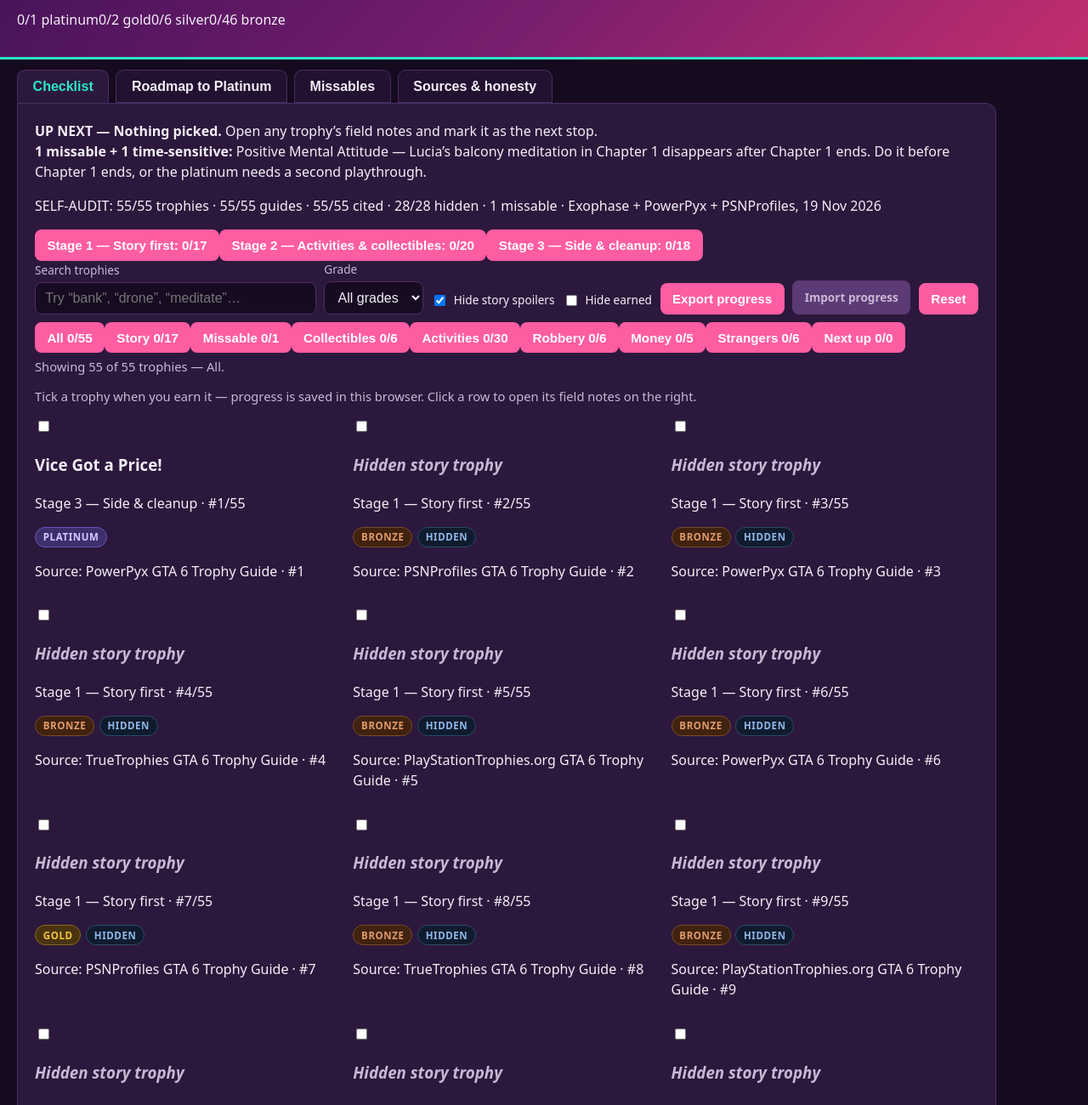
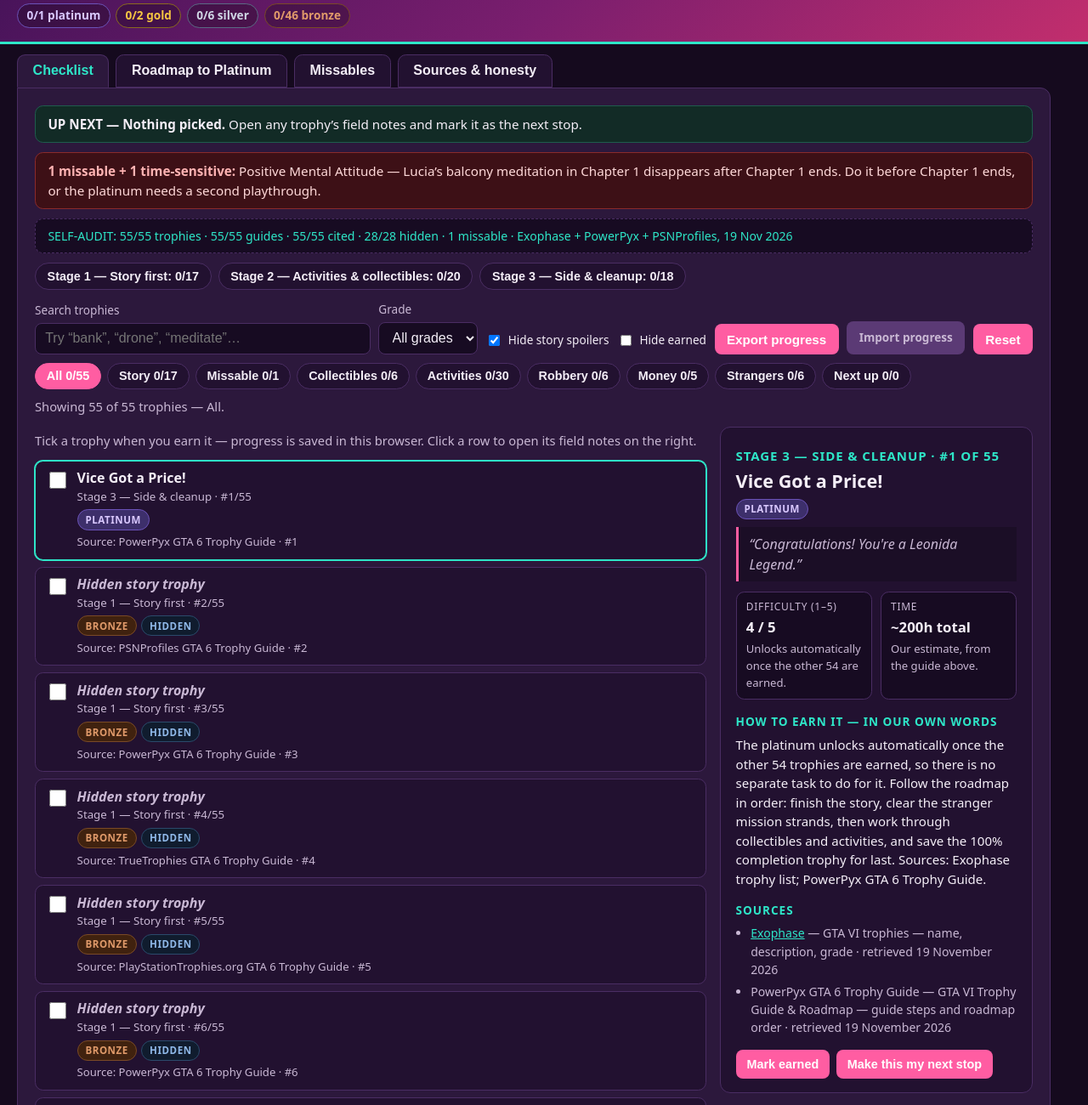
Before and after one commit to bangfadli121-arch/gta6-trophy-guide-01-entry, a plain HTML site: page app/index.html in a window 1280 px wide. Shown: the part 180-1480 px from the top of the page at 85% size. Drawn offline with Linux system fonts and the light colour scheme.

Commit message:
Leonida Trophy Guide v2: app/style.css

```diff
--- a/app/style.css
+++ b/app/style.css
@@ -32,16 +32,48 @@ body {
 .progress-line { display: flex; justify-content: space-between; font-weight: 700; }
 .progress-bar { height: 0.7rem; background: rgba(0,0,0,0.4); border-radius: 999px; overflow: hidden; margin-top: 0.3rem; }
 #progressFill { height: 100%; width: 0%; background: linear-gradient(90deg, var(--accent-2), var(--accent)); transition: width 0.3s; }
-.grade-line { margin: 0.45rem 0 0; color: var(--ink-dim); font-size: 0.9rem; }
-.tabs { display: flex; gap: 0.5rem; padding: 0.75rem 1.25rem 0; }
+.grade-chips { display: flex; flex-wrap: wrap; gap: 0.4rem; margin: 0.55rem 0 0; }
+.grade-chip {
+  font-size: 0.85rem; font-weight: 700; border-radius: 999px; padding: 0.2rem 0.65rem;
+  border: 1px solid var(--line); color: var(--ink-dim); background: rgba(0,0,0,0.25);
+}
+.grade-chip.platinum { color: #d9c8ff; border-color: #6b52b8; }
+.grade-chip.gold { color: var(--gold); border-color: #8a6a1f; }
+.grade-chip.silver { color: var(--silver); border-color: #5a6a84; }
+.grade-chip.bronze { color: var(--bronze); border-color: #7a4a26; }
+.tabs { display: flex; flex-wrap: wrap; gap: 0.5rem; padding: 0.75rem 1.25rem 0; }
 .tab {
   background: var(--panel); color: var(--ink); border: 1px solid var(--line);
   border-radius: 0.6rem 0.6rem 0 0; padding: 0.6rem 1.1rem; font-size: 1rem; cursor: pointer;
 }
 .tab.active { background: var(--panel-2); border-bottom-color: var(--panel-2); color: var(--accent-2); font-weight: 700; }
 main { padding: 0 1.25rem 2rem; }
-.panel { background: var(--panel-2); border: 1px solid var(--line); border-radius: 0 0.75rem 0.75rem 0.75rem; padding: 1.25rem; max-width: 72rem; }
+.panel { background: var(--panel-2); border: 1px solid var(--line); border-radius: 0 0.75rem 0.75rem 0.75rem; padding: 1.25rem; max-width: 76rem; }
 .hidden { display: none; }
+
+/* Checklist header blocks: Next Up, missable banner, self-audit, stages. */
+.nextup {
+  background: #122b26; border: 1px solid #1f5c4d; border-radius: 0.6rem;
+  padding: 0.6rem 0.9rem; margin-bottom: 0.7rem; font-size: 0.95rem;
+}
+.nextup button { padding: 0.3rem 0.6rem; font-size: 0.85rem; margin-left: 0.4rem; }
+.missable-banner {
+  background: #3d1016; border: 1px solid #8a2b2b; border-radius: 0.6rem;
+  padding: 0.6rem 0.9rem; margin-bottom: 0.7rem; font-size: 0.95rem; color: #ffd9d9;
+}
+.missable-banner strong { color: #ffb3b3; }
+.audit-strip {
+  background: #170b22; border: 1px dashed var(--line); border-radius: 0.6rem;
+  padding: 0.55rem 0.9rem; margin: 0 0 0.7rem; font-size: 0.88rem; color: var(--accent-2);
+}
+.stage-chips { display: flex; flex-wrap: wrap; gap: 0.5rem; margin-bottom: 0.8rem; }
+.stage-chip {
+  background: var(--panel); color: var(--ink); border: 1px solid var(--line);
+  border-radius: 999px; padding: 0.45rem 0.85rem; font-size: 0.9rem; cursor: pointer; font-weight: 600;
+}
+.stage-chip.active { background: var(--accent-2); color: #08231d; border-color: var(--accent-2); }
+
+/* Controls + filter pills. */
 .controls { display: flex; flex-wrap: wrap; gap: 0.6rem; align-items: end; margin-bottom: 0.6rem; }
 .controls label { display: flex; flex-direction: column; gap: 0.25rem; font-size: 0.85rem; color: var(--ink-dim); }
 .controls label.check { flex-direction: row; align-items: center; gap: 0.4rem; color: var(--ink); padding-bottom: 0.4rem; }
@@ -57,17 +89,34 @@ button, .importBtn {
 .importBtn { background: #5b3a75; }
 button:hover, .importBtn:hover { filter: brightness(1.15); }
 .importBtn input { display: none; }
+.pills { display: flex; flex-wrap: wrap; gap: 0.45rem; margin-bottom: 0.6rem; }
+.pill {
+  background: var(--panel); color: var(--ink); border: 1px solid var(--line);
+  border-radius: 999px; padding: 0.4rem 0.8rem; font-size: 0.9rem; font-weight: 600;
+}
+.pill.active { background: var(--accent); border-color: var(--accent); color: #fff; }
 .hint, .count-line { color: var(--ink-dim); font-size: 0.92rem; margin: 0.3rem 0 0.8rem; }
-.list { display: grid; grid-template-columns: repeat(auto-fill, minmax(21rem, 1fr)); gap: 0.8rem; }
-.card {
-  background: var(--panel); border: 1px solid var(--line); border-radius: 0.75rem;
-  padding: 0.75rem; display: flex; flex-direction: column; gap: 0.4rem;
+
+/* Two columns: checklist rows left, detail panel right (always visible). */
+.checklist-cols { display: grid; grid-template-columns: minmax(0, 1fr) 23rem; gap: 1rem; align-items: start; }
+.list { display: flex; flex-direction: column; gap: 0.5rem; }
+.row {
+  display: flex; gap: 0.6rem; align-items: flex-start;
+  background: var(--panel); border: 1px solid var(--line); border-radius: 0.6rem;
+  padding: 0.6rem 0.75rem; cursor: pointer;
 }
-.card.earned { border-color: var(--accent-2); }
-.card-head { display: flex; gap: 0.6rem; align-items: flex-start; }
-.card-head input { width: 1.25rem; height: 1.25rem; margin-top: 0.15rem; accent-color: var(--accent-2); flex: none; }
-.card h3 { margin: 0; font-size: 1.05rem; line-height: 1.25; }
-.card .desc { margin: 0; color: var(--ink-dim); font-size: 0.93rem; }
+.row:hover { border-color: var(--accent-2); }
+.row.selected { border-color: var(--accent-2); box-shadow: 0 0 0 1px var(--accent-2); }
+.row.earned { border-color: #1f5c4d; }
+.row input[type="checkbox"] { width: 1.25rem; height: 1.25rem; margin-top: 0.15rem; accent-color: var(--accent-2); flex: none; }
+.row-body { flex: 1; min-width: 0; }
+.row h3 { margin: 0; font-size: 1rem; line-height: 1.3; }
+.row-meta { margin: 0.1rem 0 0.3rem; color: var(--ink-dim); font-size: 0.83rem; }
+.row-source { margin: 0.3rem 0 0; color: var(--ink-dim); font-size: 0.82rem; }
+.nextup-star { color: var(--accent-2); font-size: 0.8rem; }
+.spoiler-note { color: var(--ink-dim); font-style: italic; }
+
+/* Badges. */
 .badges { display: flex; flex-wrap: wrap; gap: 0.35rem; }
 .badge {
   font-size: 0.72rem; font-weight: 700; text-transform: uppercase; letter-spacing: 0.05em;
@@ -79,14 +128,41 @@ button:hover, .importBtn:hover { filter: brightness(1.15); }
 .badge.bronze { background: #40220f; color: var(--bronze); border-color: #7a4a26; }
 .badge.missable { background: #4d1010; color: var(--danger); border-color: #8a2b2b; }
 .badge.secret { background: #101c2e; color: #8fb8e8; border-color: #2b4a6b; }
-.target { font-size: 0.88rem; color: var(--accent-2); font-weight: 600; }
-.guide { font-size: 0.93rem; margin: 0; }
-.guide-toggle { align-self: flex-start; background: none; border: 1px solid var(--line); color: var(--accent-2); padding: 0.35rem 0.7rem; }
-.guide-body { display: none; }
-.guide-body.open { display: block; }
-.sources { font-size: 0.85rem; color: var(--ink-dim); margin: 0.4rem 0 0; }
-.sources a { color: var(--accent-2); }
-.spoiler-note { color: var(--ink-dim); font-style: italic; }
+.badge.target-chip { background: #122b26; color: var(--accent-2); border-color: #1f5c4d; }
+
+/* Detail panel (right column). */
+.detail {
+  background: var(--panel); border: 1px solid var(--line); border-radius: 0.75rem;
+  padding: 1rem 1.1rem; position: sticky; top: 1rem;
+}
+.detail-kicker { margin: 0 0 0.3rem; color: var(--accent-2); font-size: 0.82rem; font-weight: 700; text-transform: uppercase; letter-spacing: 0.06em; }
+.detail h2 { margin: 0 0 0.5rem; font-size: 1.35rem; line-height: 1.2; }
+.detail h3 { margin: 1rem 0 0.35rem; font-size: 0.85rem; text-transform: uppercase; letter-spacing: 0.07em; color: var(--accent-2); }
+.detail p { margin: 0.35rem 0; font-size: 0.94rem; }
+.detail blockquote {
+  margin: 0.6rem 0; padding: 0.5rem 0.8rem; border-left: 3px solid var(--accent);
+  background: rgba(0,0,0,0.2); color: var(--ink-dim); font-style: italic;
+}
+.missable-callout {
+  background: #3d1016; border: 1px solid #8a2b2b; border-radius: 0.6rem;
+  padding: 0.6rem 0.8rem; margin: 0.6rem 0; color: #ffd9d9; font-size: 0.92rem;
+}
+.missable-callout strong { color: #ffb3b3; }
+.detail-target { font-size: 0.92rem; }
+.detail-target .badge { margin-left: 0.3rem; }
+.diff-time { display: grid; grid-template-columns: 1fr 1fr; gap: 0.6rem; margin: 0.7rem 0 0; }
+.diff-time div { background: #170b22; border: 1px solid var(--line); border-radius: 0.6rem; padding: 0.55rem 0.7rem; }
+.diff-time dt { font-size: 0.75rem; text-transform: uppercase; letter-spacing: 0.06em; color: var(--ink-dim); }
+.diff-time dd { margin: 0.1rem 0 0; font-weight: 700; font-size: 1.05rem; }
+.diff-time p { margin: 0.25rem 0 0; font-size: 0.82rem; color: var(--ink-dim); }
+.detail-sources { margin: 0.3rem 0 0; padding-left: 1.1rem; font-size: 0.88rem; color: var(--ink-dim); }
+.detail-sources li { margin-bottom: 0.3rem; }
+.detail-sources a { color: var(--accent-2); }
+.detail-actions { display: flex; flex-wrap: wrap; gap: 0.5rem; margin-top: 1rem; }
+.detail-actions button { font-size: 0.9rem; padding: 0.55rem 0.8rem; }
+.earned-btn { background: var(--accent-2); color: #08231d; }
+
+/* Roadmap / missables / sources tabs. */
 .facts { display: grid; grid-template-columns: repeat(auto-fit, minmax(13rem, 1fr)); gap: 0.7rem; margin: 0 0 1rem; }
 .facts div { background: var(--panel); border: 1px solid var(--line); border-radius: 0.6rem; padding: 0.7rem 0.9rem; }
 .facts dt { font-size: 0.8rem; text-transform: uppercase; letter-spacing: 0.06em; color: var(--ink-dim); }
@@ -98,8 +174,14 @@ button:hover, .importBtn:hover { filter: brightness(1.15); }
 .stages li { margin-bottom: 0.9rem; }
 .stages h3 { margin: 0 0 0.2rem; color: var(--accent-2); }
 .stages p { margin: 0; }
-footer { padding: 0 1.25rem 2rem; color: var(--ink-dim); font-size: 0.88rem; max-width: 72rem; }
+.stage-count { color: var(--ink-dim); font-size: 0.85rem; }
+#tab-sources ul { line-height: 1.6; }
+footer { padding: 0 1.25rem 2rem; color: var(--ink-dim); font-size: 0.88rem; max-width: 76rem; }
+@media (max-width: 900px) {
+  .checklist-cols { grid-template-columns: 1fr; }
+  .detail { position: static; }
+}
 @media (max-width: 640px) {
   .hero h1 { font-size: 1.6rem; }
-  .list { grid-template-columns: 1fr; }
+  .diff-time { grid-template-columns: 1fr; }
 }
```
